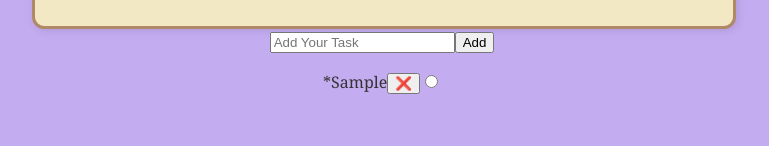
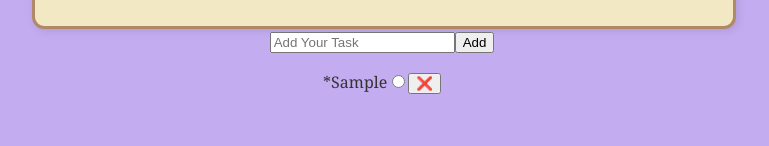
Before and after one commit to rahulgope45/ToDo-app, a React (Vite) app: page / in a window 1280 px wide. Both pictures are taken after typing "Sample" into the empty fields and a click on the button "Add". Shown: the part 154-300 px from the top of the page, without its empty margins (258-1027 px from the left). Built offline with nearby package versions, Linux system fonts and the light colour scheme.

Commit message:
Added a line through feature

```diff
--- a/src/components/Todoform.jsx
+++ b/src/components/Todoform.jsx
@@ -1,3 +1,4 @@
+import { text } from "@fortawesome/fontawesome-svg-core";
 import React, { useState } from "react";
 
 
@@ -16,7 +17,7 @@ function Todoform(){
 
     const saveinput = () =>{
         if(inputvalue.trim() !== ""){
-            fvalue([...handlevalue,inputvalue])
+            fvalue([...handlevalue,{text : inputvalue,completed:false}])
             envalue("")
         }
     }
@@ -27,6 +28,16 @@ function Todoform(){
 
         const deletelist = handlevalue.filter((_,index) => index !== deletehandle)
         fvalue(deletelist)
+
+    }
+
+
+    //adding slect feature that will make completed task lin through task
+    const toggleinput = (index) =>{
+
+        const updatetoggle = [...handlevalue]
+        updatetoggle[index].completed = !updatetoggle[index].completed
+        fvalue(updatetoggle)
 
     }
 
@@ -52,12 +63,25 @@ function Todoform(){
             <div>
                 {handlevalue.map((item,index)=>(
 
-                    <p key={index}>*{item}
+                    <p key={index}
+
+                    style={{textDecoration : item.completed ? "line-through" : "none"}}
+
+                    >
+                        *{item.text}
+
+                    <input type="radio"
+                    name={`completed-${index}`}
+                    onClick={() => toggleinput(index)}
+
+                    >
+
+                    </input>
                     <button onClick={() => inputDelete(index)}>
 
                         ❌
                         </button>
-                        <input type="radio"></input>
+
                     </p>
 
                 ))}
```
